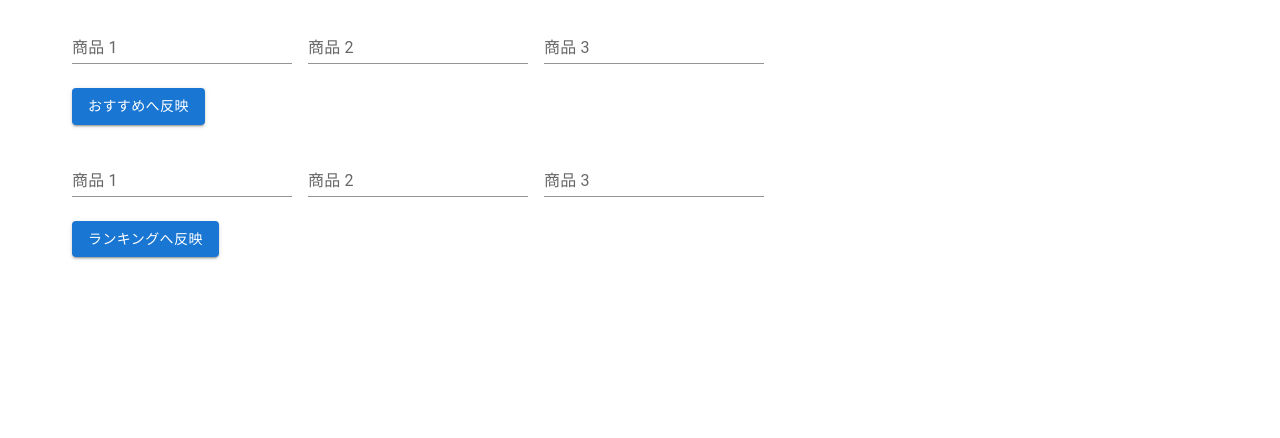
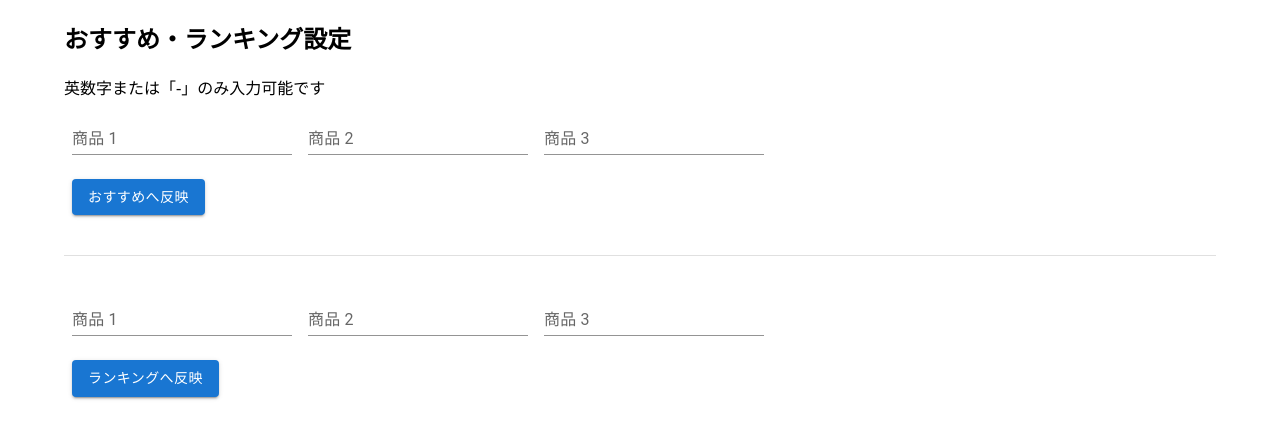
Before and after one commit to gachared/wc_util_products, a React (Vite) app in the folder front/: page / in a window 1280 px wide. Shown: the top 438 px of the page. Built offline with nearby package versions, Linux system fonts and the light colour scheme; no server answers.

Commit message:
style調整

```diff
--- a/front/src/App.tsx
+++ b/front/src/App.tsx
@@ -1,11 +1,14 @@
 import { FC } from 'react';
 import SkuInput from './components/SkuInput';
-import { Container } from '@mui/material';
+import { Container, Divider } from '@mui/material';
 
 const App: FC = () => {
   return (
     <Container>
+      <h2>おすすめ・ランキング設定</h2>
+      <span>英数字または「-」のみ入力可能です</span>
       <SkuInput codeType='おすすめ' codeKey='recommend' />
+      <Divider sx={{ marginY: 3 }} />
       <SkuInput codeType='ランキング' codeKey='ranking' />
     </Container>
   );
```
